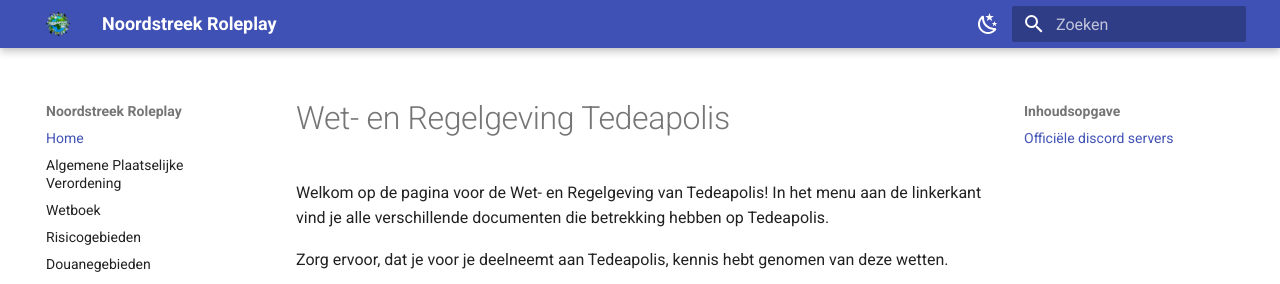
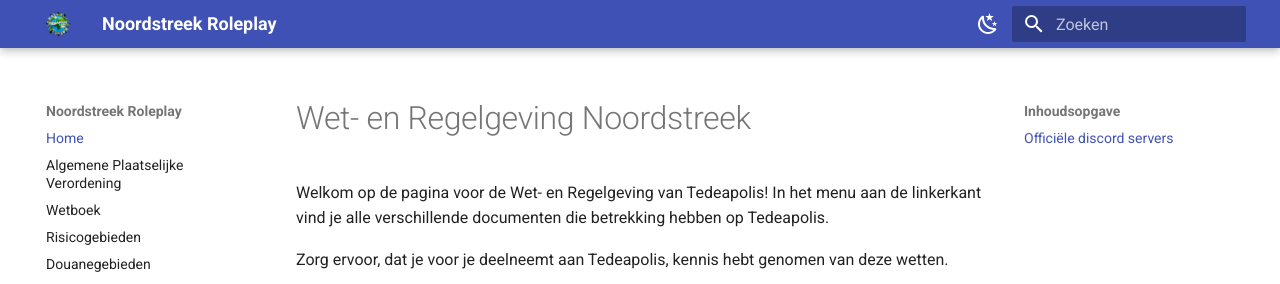
Before and after one commit to DrogazDev/noordstreek, an MkDocs documentation site: the page built from docs/index.md, in a window 1280 px wide and 948 px high. Shown: the top 284 px of the window. Built offline with MkDocs 1.6.1 and Material for MkDocs 9.7.7, drawn with Linux system fonts in a browser that asks for light colours; comment, search, counter and statistics services are not loaded.

Commit message:
Update index.md

```diff
--- a/docs/index.md
+++ b/docs/index.md
@@ -1,4 +1,4 @@
-# Wet- en Regelgeving Tedeapolis
+# Wet- en Regelgeving Noordstreek
 
 Welkom op de pagina voor de Wet- en Regelgeving van Tedeapolis!
 In het menu aan de linkerkant vind je alle verschillende documenten die betrekking hebben op Tedeapolis.
```
